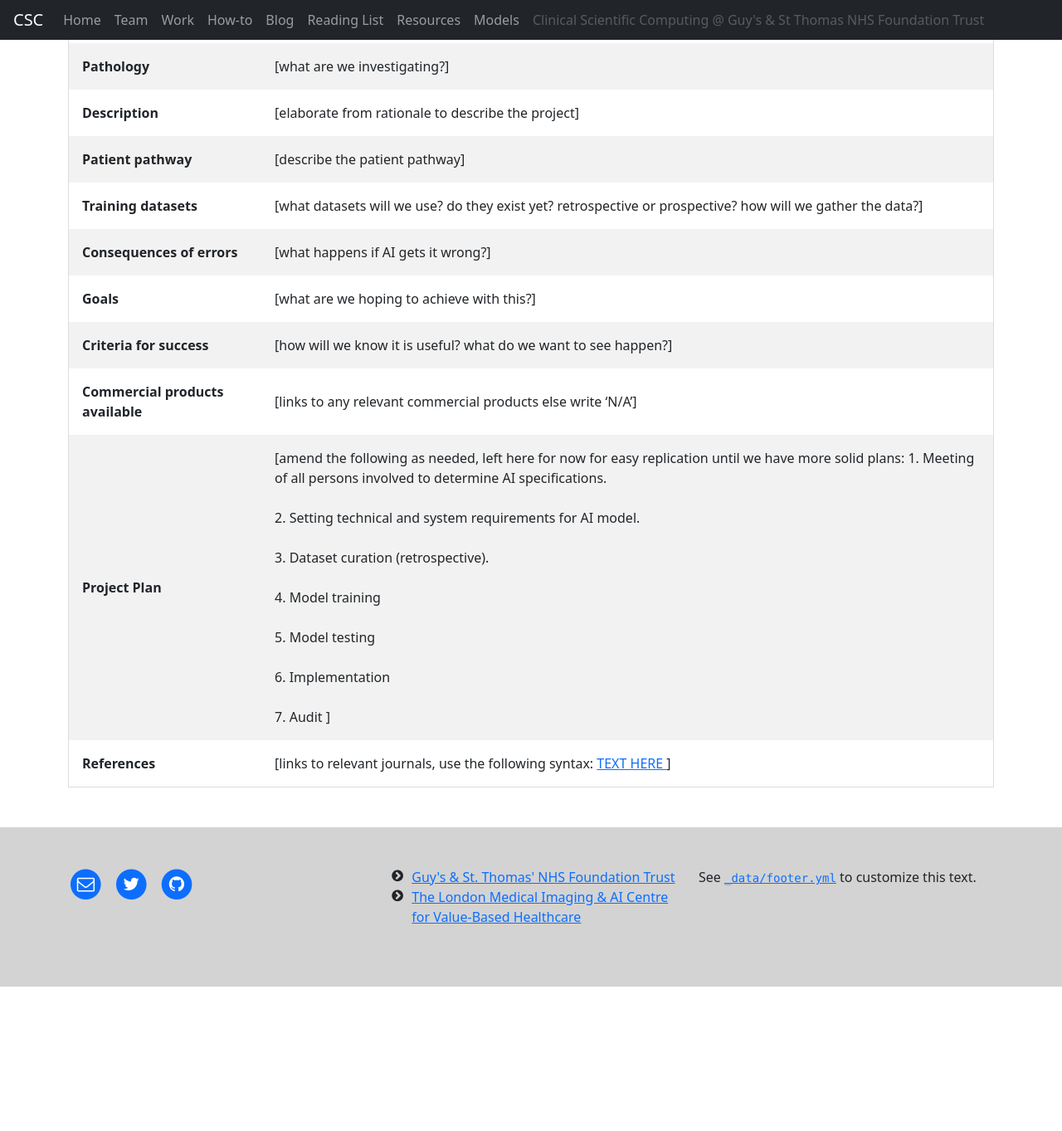
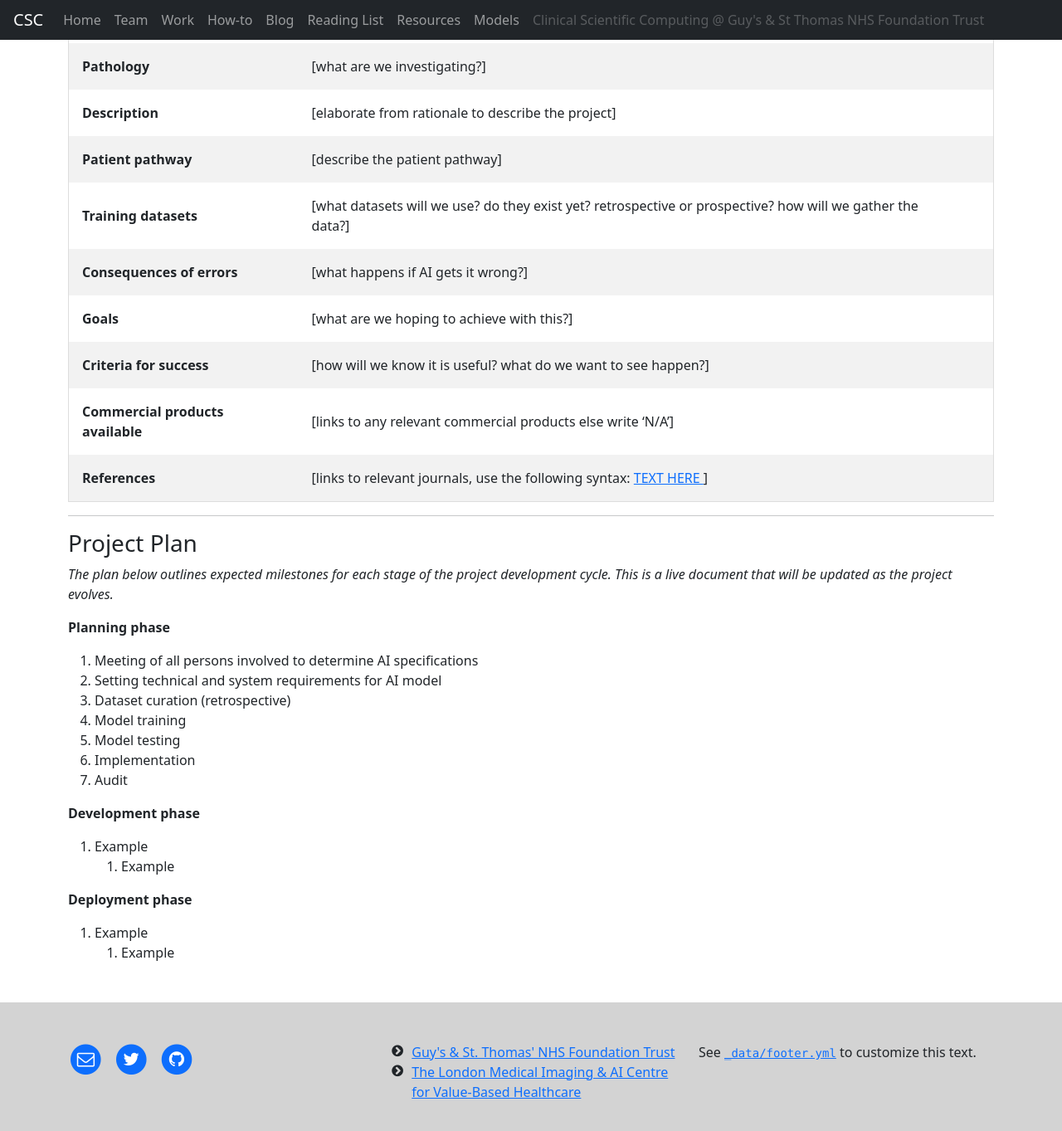
Before and after one commit to GSTT-CSC/gstt-csc-old, a Jekyll site: the page built from projects/AICODE-template.md, in a window 1280 px wide and 1400 px high, scrolled down 639 px. Shown: the top 1363 px of the window at 83% size. Built offline with Jekyll 4.4.1, drawn with Linux system fonts in a browser that asks for light colours; before the commit the page ends 1828 px from its top, so only the background shows below that.

Commit message:
Update AICODE-template.md
"Project Plan" section in plain markdown added to template

```diff
--- a/projects/AICODE-template.md
+++ b/projects/AICODE-template.md
@@ -7,7 +7,8 @@ description: What we'll do, are doing, have done
 <!--
 This is the project template. Please make a copy of it with the appropriate name following the
 established syntax and edit that. When you're done, add the link to your project file in _data/work.yml.
-
+Populate the table with the relevant information at the start of the project- this is intended to be static.
+As the project evolves, write updates in plain markdown after the table as the Project PLan.
 -->
 # **[short project title here]**
 
@@ -24,6 +25,29 @@ established syntax and edit that. When you're done, add the link to your project
 | <b>Consequences of errors</b> | [what happens if AI gets it wrong?] |
 | <b>Goals</b> | [what are we hoping to achieve with this?] |
 | <b>Criteria for success</b> | [how will we know it is useful? what do we want to see happen?] |
-| <b>Commercial products available</b> | [links to any relevant commercial products else write 'N/A'] |
-| <b>Project Plan</b> | [amend the following as needed, left here for now for easy replication until we have more solid plans: 1.	Meeting of all persons involved to determine AI specifications. <br><br> 2.	Setting technical and system requirements for AI model. <br> <br> 3. Dataset curation (retrospective). <br><br> 4.	Model training<br><br>5.	Model testing <br><br>6.	Implementation <br><br>7. Audit ] |
+| <b>Commercial products available</b> | [links to any relevant commercial products else write 'N/A'] | |
 | <b>References</b> | [links to relevant journals, use the following syntax: <a href="URL"> TEXT HERE </a> ] |
+
+___
+### Project Plan
+*The plan below outlines expected milestones for each stage of the project development cycle.
+This is a live document that will be updated as the project evolves.*
+
+**Planning phase**
+<!--amend the following as needed, left here for now for easy replication until we have more solid plans
+-->
+1. Meeting of all persons involved to determine AI specifications
+2. Setting technical and system requirements for AI model
+3. Dataset curation (retrospective)
+4. Model training
+5. Model testing
+6. Implementation
+7. Audit
+
+**Development phase**
+1. Example
+    1. Example
+
+**Deployment phase**
+1. Example
+    1. Example
```
